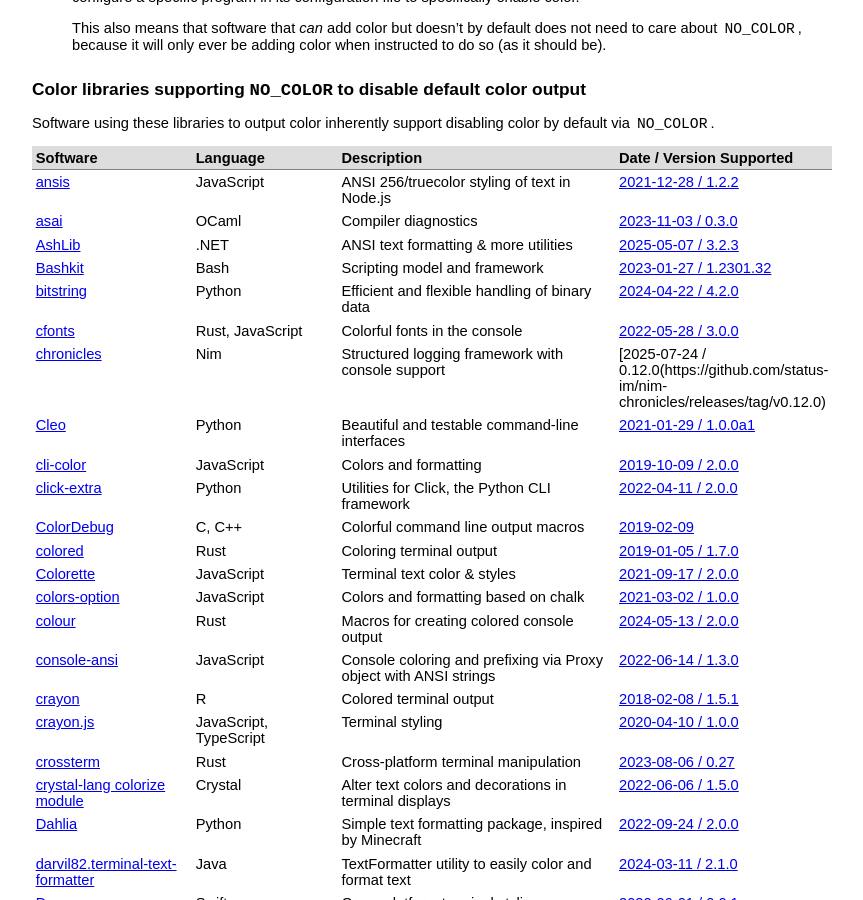
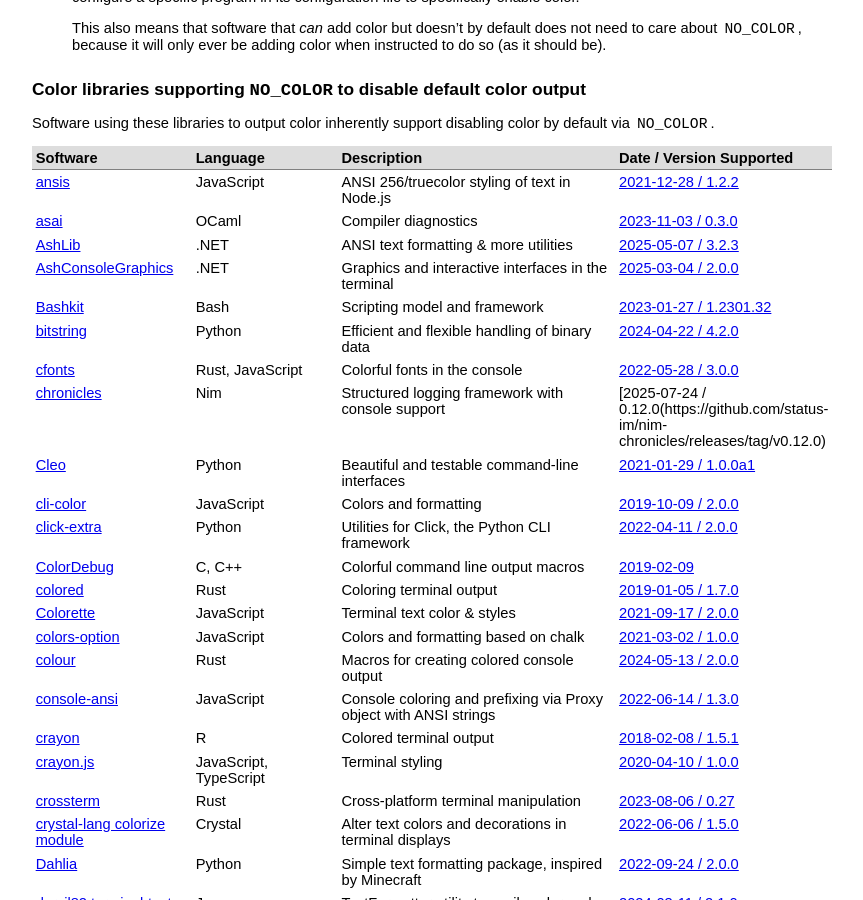
Before and after one commit to jcs/no_color, a Jekyll site: the page built from index.md, in a window 1280 px wide and 900 px high, scrolled down 1032 px. Shown: the whole window, without its empty margins (208-1071 px from the left). Built offline with Jekyll 4.4.1, drawn with Linux system fonts in a browser that asks for light colours; our own code applies the rules of GitHub Pages for plain Markdown files.

Commit message:
Added AshConsoleGraphics

```diff
--- a/index.md
+++ b/index.md
@@ -92,6 +92,7 @@ color by default via `NO_COLOR`.
 | [ansis](https://github.com/webdiscus/ansis) | JavaScript | ANSI 256/truecolor styling of text in Node.js | [2021-12-28 / 1.2.2](https://github.com/webdiscus/ansis/releases/tag/v1.2.2) |
 | [asai](https://github.com/RedPRL/asai) | OCaml | Compiler diagnostics | [2023-11-03 / 0.3.0](https://github.com/RedPRL/asai/releases/tag/0.3.0) |
 | [AshLib](https://github.com/siljamdev/AshLib) | .NET | ANSI text formatting & more utilities | [2025-05-07 / 3.2.3](https://github.com/siljamdev/AshLib/commit/d48717d0e60353b539cc615aa766d26297cd2641) |
+| [AshConsoleGraphics](https://github.com/siljamdev/AshConsoleGraphics) | .NET | Graphics and interactive interfaces in the terminal | [2025-03-04 / 2.0.0](https://github.com/siljamdev/AshConsoleGraphics/commit/1f4b6fd72e51f70b0e0cdcd53830daeea80ed05e) |
 | [Bashkit](https://bashkit.wuage.io) | Bash | Scripting model and framework | [2023-01-27 / 1.2301.32](https://github.com/Wuageorg/bashkit/blob/e99a907f538db88cf8de1a354e5c87b21e27fcea/CHANGELOG.md) |
 | [bitstring](https://github.com/scott-griffiths/bitstring) | Python | Efficient and flexible handling of binary data | [2024-04-22 / 4.2.0](https://github.com/scott-griffiths/bitstring/blob/fc3c11eef79de27eca25c7516c3549615c378fd7/release_notes.txt) |
 | [cfonts](https://github.com/dominikwilkowski/cfonts) | Rust, JavaScript | Colorful fonts in the console | [2022-05-28 / 3.0.0](https://github.com/dominikwilkowski/cfonts/releases/tag/v3.0.0-nodejs) |
```
